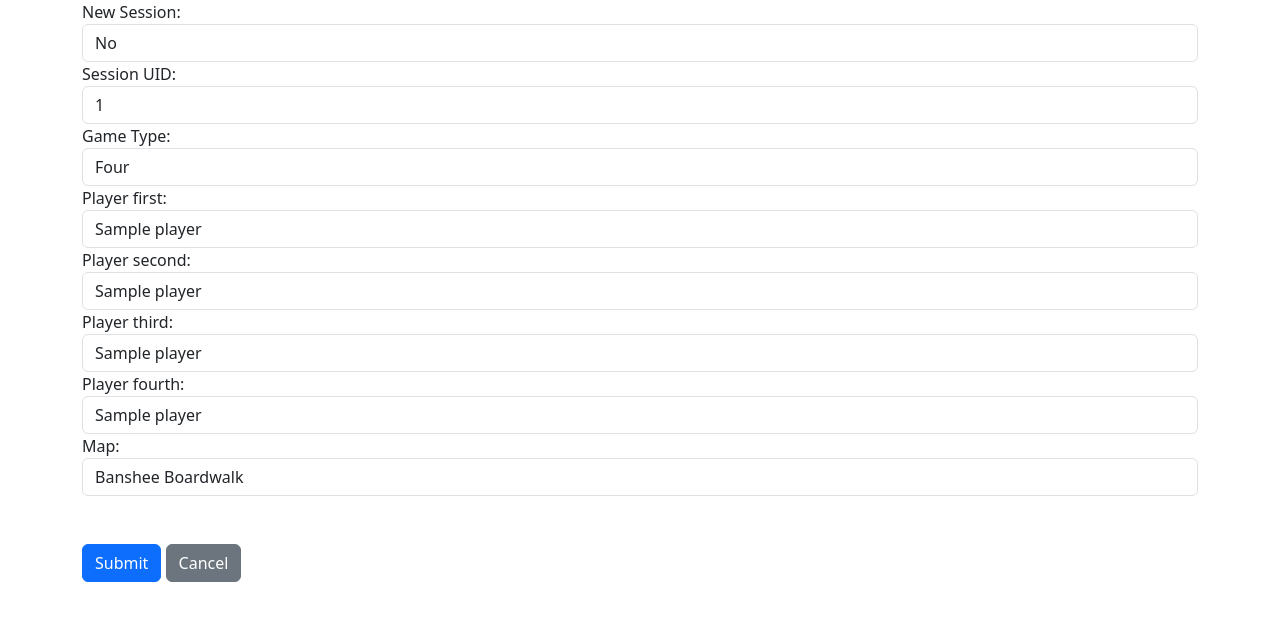
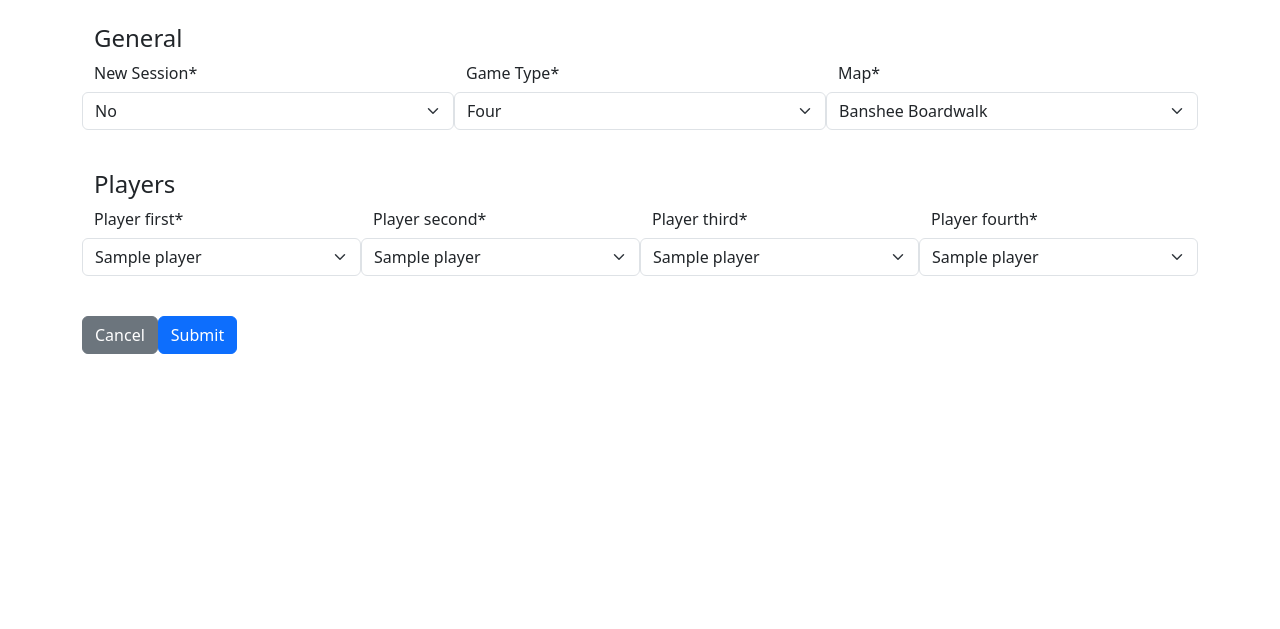
Before and after one commit to c-goodman/mk, a Django app: page /data_form in a window 1280 px wide. Shown: the part 56-685 px from the top of the page. Run offline with Django 5.2, Linux system fonts and the light colour scheme; tables that the repository leaves empty hold one stand-in row (values such as "Sample post"); some libraries are stand-ins or nearby versions.

Commit message:
Update for crispy forms, layout, new two player validation cases

```diff
--- a/mk_form/forms.py
+++ b/mk_form/forms.py
@@ -1,5 +1,8 @@
 from django import forms
 from django.core.exceptions import ValidationError
+from crispy_forms.helper import FormHelper
+from crispy_forms.layout import Layout, Div, Row, Column, HTML, Submit
+from crispy_bootstrap5.bootstrap5 import BS5Accordion
 
 from mk_form.models import Data, Player, GameTypeCategory
 
@@ -7,10 +10,119 @@
 # TODO: Use forms.Form instead, no 'fields = "__all__"'
 class DataModelForm(forms.ModelForm):
 
-    player_first = forms.ChoiceField()
-    player_second = forms.ChoiceField()
-    player_third = forms.ChoiceField()
-    player_fourth = forms.ChoiceField()
+    player_first = forms.ChoiceField(initial="None")
+    player_second = forms.ChoiceField(initial="None")
+    player_third = forms.ChoiceField(initial="None")
+    player_fourth = forms.ChoiceField(initial="None")
+
+    def clean(self):
+        cleaned_data = super().clean()
+        player_first = cleaned_data.get("player_first")
+        player_second = cleaned_data.get("player_second")
+        player_third = cleaned_data.get("player_third")
+        player_fourth = cleaned_data.get("player_fourth")
+
+        game_type = cleaned_data.get("game_type")
+
+        # Two Player Games
+        # 2P: Player First can not be "None"
+        if (game_type == GameTypeCategory.TWO) & ((player_first == "None")):
+            msg = ValidationError(
+                message=f"Game Type: {GameTypeCategory.TWO}, Player First can not be 'None'."
+            )
+
+            self.add_error("player_first", msg)
+
+        # 2P: Player Second can not be "None"
+        if (game_type == GameTypeCategory.TWO) & ((player_second == "None")):
+            msg = ValidationError(
+                message=f"Game Type: {GameTypeCategory.TWO}, Player Second can not be 'None'."
+            )
+
+            self.add_error("player_second", msg)
+
+        # 2P: Player First can not equal Player Second
+        if (game_type == GameTypeCategory.TWO) & (player_first == player_second):
+            msg = ValidationError(
+                message=f"Game Type: {GameTypeCategory.TWO}, Player First can not be equal to Player Second."
+            )
+
+            self.add_error("game_type", msg)
+            self.add_error("player_first", msg)
+            self.add_error("player_second", msg)
+
+        # 2P: Player Third and Fourth must be 'None'
+        if (game_type == GameTypeCategory.TWO) & (
+            (player_third != "None") | (player_fourth != "None")
+        ):
+            msg = ValidationError(
+                message=f"Game Type: {GameTypeCategory.TWO}, Player Third and Fourth must be 'None'."
+            )
+
+            self.add_error("game_type", msg)
+            self.add_error("player_third", msg)
+            self.add_error("player_fourth", msg)
+
+        # 3 Player Games
+
+        # 4 Player Games
+
+    def __init__(self, *args, **kwargs):
+        super(DataModelForm, self).__init__(*args, **kwargs)
+
+        choices = Player.objects.values_list("name", flat=True)
+        self.fields["player_first"].choices = [(name, name) for name in choices] + [
+            ("", "")
+        ]
+        self.fields["player_second"].choices = [(name, name) for name in choices] + [
+            ("", "")
+        ]
+        self.fields["player_third"].choices = [(name, name) for name in choices] + [
+            ("", "")
+        ]
+        self.fields["player_fourth"].choices = [(name, name) for name in choices] + [
+            ("", "")
+        ]
+
+        # Crispy Forms
+        self.helper = FormHelper(self)
+        self.helper.form_method = "post"
+        self.helper.form_class = "form-horizontal"
+
+        self.helper.layout = Layout(
+            Div(
+                HTML("<br>"),
+                Div(
+                    Row(HTML("<h4>General</h4>")),
+                    Row(
+                        Column("new_session", css_class="col me-auto"),
+                        Column("game_type", css_class="col me-auto"),
+                        Column("map_choice", css_class="col me-auto"),
+                        css_class="align-items-end justify-content-center",
+                    ),
+                    css_class="container",
+                ),
+                HTML("<br>"),
+                Div(
+                    Row(HTML("<h4>Players</h4>")),
+                    Row(
+                        Column("player_first", css_class="col me-auto"),
+                        Column("player_second", css_class="col me-auto"),
+                        Column("player_third", css_class="col me-auto"),
+                        Column("player_fourth", css_class="col me-auto"),
+                        css_class="align-items-end justify-content-center",
+                    ),
+                    css_class="container",
+                ),
+                css_class="form-group",
+            ),
+            HTML("<br>"),
+            Div(
+                HTML("<a href='{% url 'home'%}' class='btn btn-secondary'>Cancel</a>"),
+                Submit("submit", "Submit", css_class="col"),
+                css_class="align-items-end justify-content-start",
+            ),
+        )
 
     class Meta:
         model = Data
@@ -25,32 +137,3 @@
             "player_fourth",
             "map_choice",
         ]
-
-    def clean(self):
-        cleaned_data = super().clean()
-        player_first = cleaned_data.get("player_first")
-        player_second = cleaned_data.get("player_second")
-        player_third = cleaned_data.get("player_third")
-        player_fourth = cleaned_data.get("player_fourth")
-
-        game_type = cleaned_data.get("game_type")
-
-        if (game_type == GameTypeCategory.TWO) & (player_first == player_second):
-            msg = ValidationError(
-                message=f"Game Type: {GameTypeCategory.TWO}, Player First can not be equal to Player Second."
-            )
-
-            self.add_error("game_type", msg)
-
-    def __init__(self, *args, **kwargs):
-        super().__init__(*args, **kwargs)
-
-        choices = Player.objects.values_list("name", flat=True)
-        self.fields["player_first"].choices = [(name, name) for name in choices]
-        self.fields["player_second"].choices = [(name, name) for name in choices]
-        self.fields["player_third"].choices = [(name, name) for name in choices]
-        self.fields["player_fourth"].choices = [(name, name) for name in choices]
-
-
-class DataForm(forms.Form):
-    pass
--- a/mk_form/templates/mk_form/data_form.html
+++ b/mk_form/templates/mk_form/data_form.html
@@ -1,26 +1,19 @@
 {% extends 'base.html' %}
 {% block content %}
 {% load widget_tweaks %}
+{% load crispy_forms_tags %}
 
 <div class="container">
   <form method="POST">
     {% csrf_token %}
-    {% for field in form %}
+    {% crispy form %}
 
-    <div class="form-group">
-      {{ field.label_tag }}
-      {% render_field field class="form-control" %}
-
-      {% if field.errors %}
-      <div class="alert alert-danger my-5">
-        {{field.errors}}
-      </div>
-
-      {% endif %}
+    {% for error in field.errors %}
+    <div class="alert alert-danger my-5">
+      {{ error }}
     </div>
     {% endfor %}
-    <button type="submit" class="btn btn-primary my-5">Submit</button>
-    <a href="{% url 'home'%}" class="btn btn-secondary">Cancel</a>
+
   </form>
 </div>
 
```
